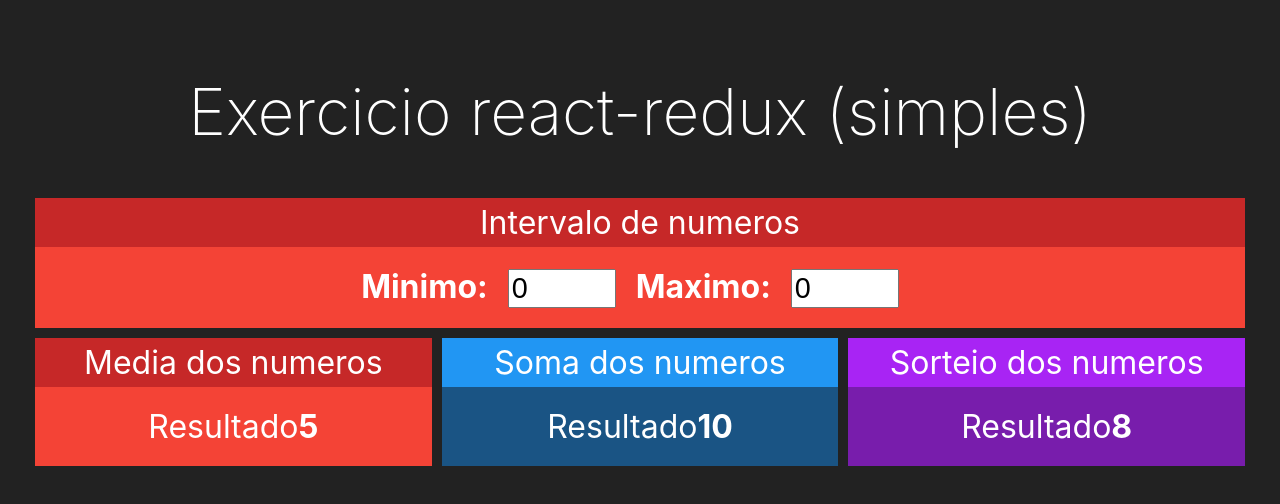
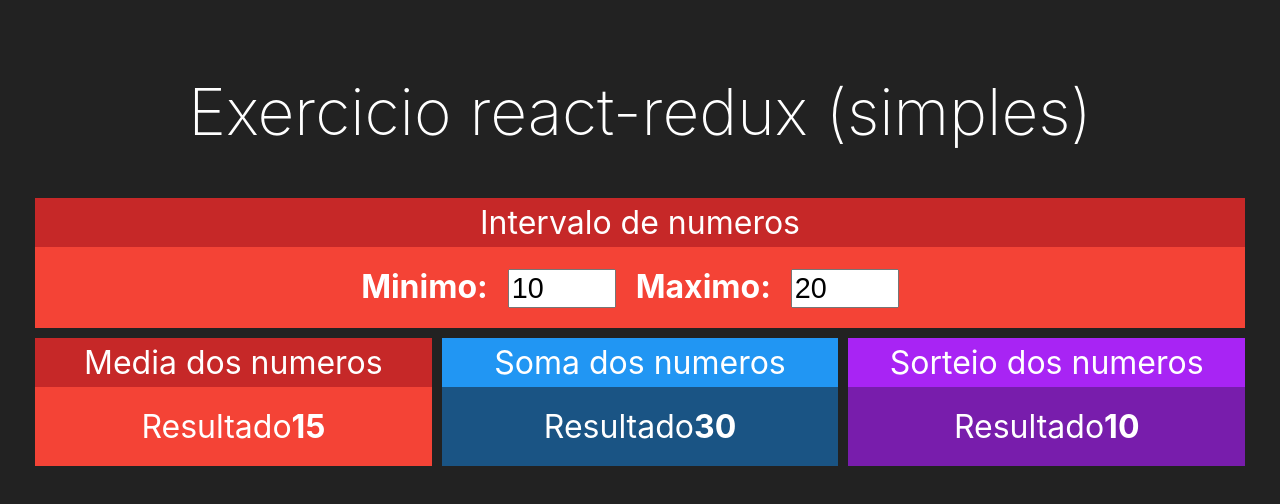
Before and after one commit to Miguel-Barros-Clear/simple-redux-project, a React (Create React App) app: page / in a window 1280 px wide. Shown: the top 504 px of the page. Built offline with nearby package versions, Linux system fonts and the light colour scheme.

Commit message:
feat: adding application not REDUX

```diff
--- a/src/App.js
+++ b/src/App.js
@@ -1,22 +1,26 @@
+import React, { useState } from 'react';
 import './App.css';
 
-import Card from './components/Card';
 import Intervalo from './components/Intervalo';
 import Soma from './components/Soma';
 import Media from './components/Media';
 import Sorteio from './components/Sorteio';
 
 function App() {
+
+  const [min, setMin] = useState(10)
+  const [max, setMax] = useState(20)
+
   return (
     <div className="App">
       <h1>Exercicio react-redux (simples)</h1>
       <div className='linha'>
-        <Intervalo title="Card 1" red>x</Intervalo>
+        <Intervalo title="Card 1" min={min} max={max} red onMinChanged={setMin} onMaxChanged={setMax}></Intervalo>
       </div>
       <div className='linha'>
-        <Media></Media>
-        <Soma></Soma>
-        <Sorteio></Sorteio>
+        <Media min={min} max={max}></Media>
+        <Soma min={min} max={max}></Soma>
+        <Sorteio min={min} max={max}></Sorteio>
       </div>
     </div>
   );
--- a/src/components/Intervalo.jsx
+++ b/src/components/Intervalo.jsx
@@ -4,16 +4,30 @@
 import Card from "./Card";
 
 export default (props) => {
+  const { min, max } = props;
+
   return (
     <Card title="Intervalo de numeros" red>
       <div className="Intervalo">
         <span>
           <strong>Minimo:</strong>
-          <input type="number" value={0} readOnly />
+          <input
+            type="number"
+            value={min}
+            onChange={(e) => {
+              props.onMinChanged(+e.target.value);
+            }}
+          />
         </span>
         <span>
           <strong>Maximo:</strong>
-          <input type="number" value={0} readOnly />
+          <input
+            type="number"
+            value={max}
+            onChange={(e) => {
+              props.onMaxChanged(+e.target.value);
+            }}
+          />
         </span>
       </div>
     </Card>
--- a/src/components/Media.jsx
+++ b/src/components/Media.jsx
@@ -3,12 +3,13 @@
 import Card from "./Card";
 
 export default (props) => {
+  const { min, max } = props;
   return (
     <Card title="Media dos numeros" red>
       <div>
         <span>
           <span>Resultado</span>
-          <strong>5</strong>
+          <strong>{(max + min) / 2}</strong>
         </span>
       </div>
     </Card>
--- a/src/components/Soma.jsx
+++ b/src/components/Soma.jsx
@@ -3,12 +3,13 @@
 import Card from "./Card";
 
 export default (props) => {
+  const { min, max } = props;
   return (
     <Card title="Soma dos numeros" blue>
       <div>
         <span>
           <span>Resultado</span>
-          <strong>10</strong>
+          <strong>{max + min}</strong>
         </span>
       </div>
     </Card>
--- a/src/components/Sorteio.jsx
+++ b/src/components/Sorteio.jsx
@@ -3,12 +3,14 @@
 import Card from "./Card";
 
 export default (props) => {
+  const { min, max } = props;
+  const aleatorio = parseInt(Math.random() * (max - min)) + min;
   return (
     <Card title="Sorteio dos numeros" purple>
       <div>
         <span>
           <span>Resultado</span>
-          <strong>8</strong>
+          <strong>{aleatorio}</strong>
         </span>
       </div>
     </Card>
```
